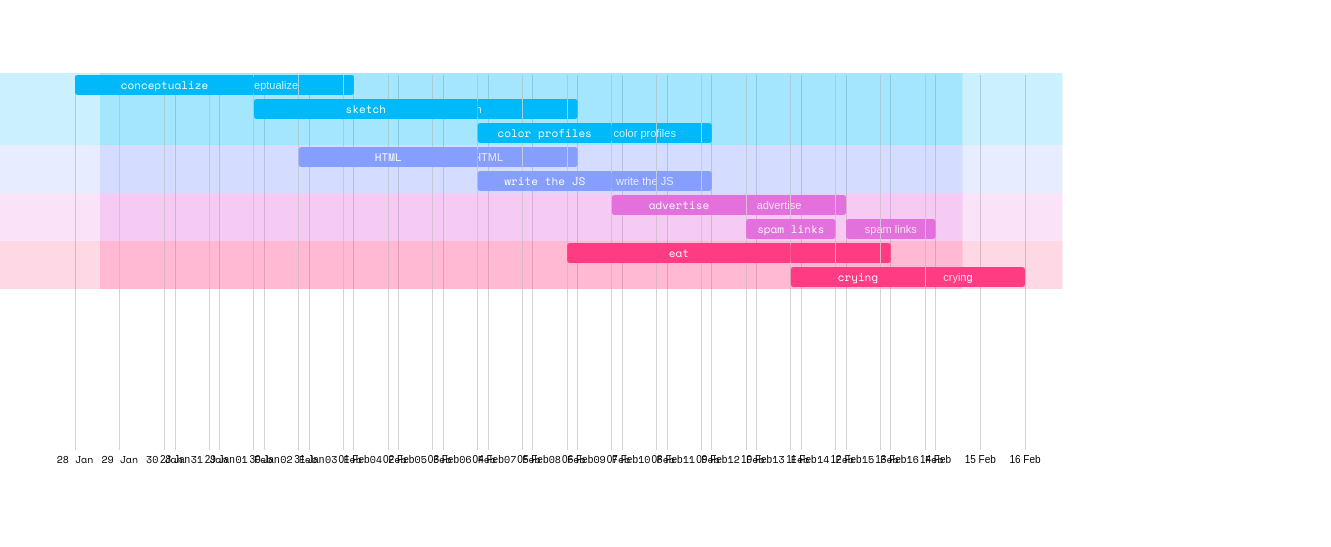
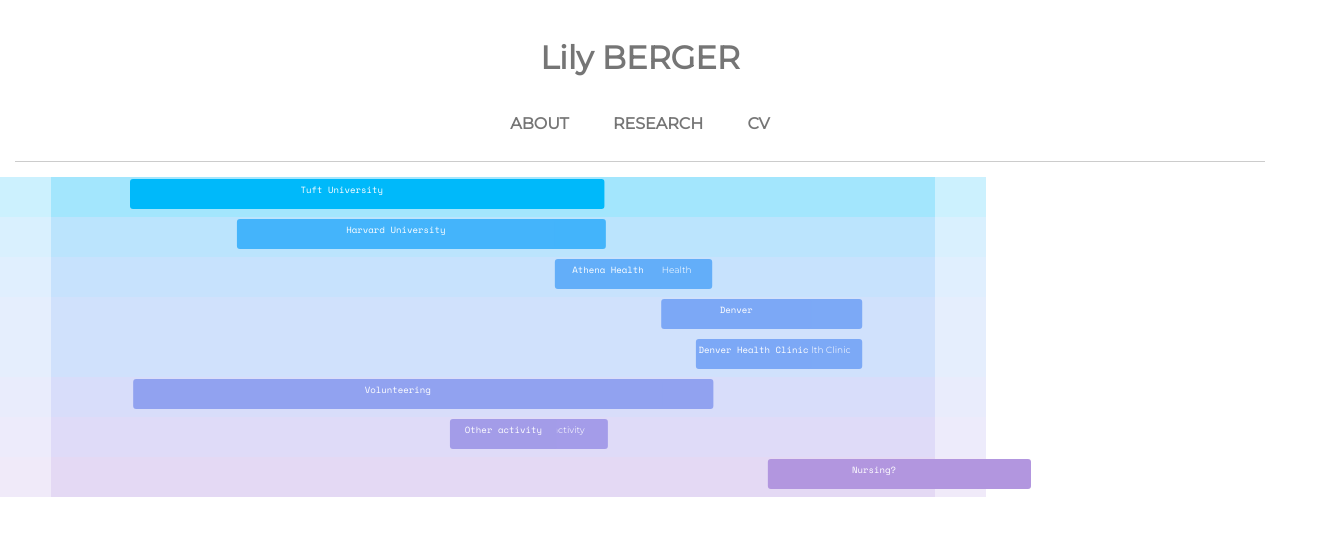
Before and after one commit to lberger1993/lilyberger.com, a plain HTML site: page index.html in a window 1280 px wide. Shown: the whole page, 1331 px wide, since content can reach past the window. Drawn offline with nearby package versions, Linux system fonts and the light colour scheme.

Commit message:
Initial prototyle with d3

```diff
--- a/css/main.css
+++ b/css/main.css
@@ -15,6 +15,16 @@
     font-size: 1em;
     line-height: 1.4;
     font-family: 'Space Mono', monospace;
+}
+body {
+  font-family: 'Montserrat', sans-serif;
+
+}
+ul li{
+  font-family: 'Montserrat', sans-serif;
+  display: inline-block;
+  padding:10px 20px 10px 20px;
+  text-transform: uppercase;
 }
 
 /*
@@ -38,6 +48,16 @@
 /*
  * A better looking default horizontal rule
  */
+h1{
+  font-family: 'Montserrat', sans-serif;
+  text-align: center;
+}
+header{
+  margin-bottom:-50px;
+  padding:15px;
+  text-align: center;
+  color:rgba(0,0,0,0.54);
+}
 
 hr {
     display: block;
@@ -107,59 +127,62 @@
   }
   body {
       background: #fff;
-      font-family: 'Open-Sans',sans-serif;
+      font-family: 'Montserrat', sans-serif;
 
   }
 
 #container{
   margin: 0 auto;
   position: relative;
-  width:800px;
+  width:100%;
   overflow: visible;
 }
-
+#container .svg {
+  margin: 0 auto;
+  left:2%;
+  right:2%;
+}
 
   .svg {
-    width:1000px;
-    height:500px;
+    width:100%;/*  width:800px;*/
+    height:400px;
     overflow: visible;
     position:absolute;
 }
-
-.grid .tick {
-    stroke: lightgrey;
-    opacity: 0.3;
-    shape-rendering: crispEdges;
-}
-.grid path {
-      stroke-width: 0;
+#title {
+  font-size:20px;
 }
 
-
 #tag {
+  font-family: 'Space Mono', monospace;
   color: white;
-  background: #FA283D;
-  width: 150px;
+  margin-top:15%;
+  background: black;
+  z-index: 10000;
+  width: 25%;
+  height:150px;
   position: absolute;
   display: none;
   padding:3px 6px;
-  margin-left: -80px;
-  font-size: 11px;
+  margin-left: 25%;
+  font-size: 12px;
+  text-align: center;
+  opacity:1;
 }
 
 
 
 #tag:before {
+
   border: solid transparent;
   content: ' ';
   height: 0;
-  left: 50%;
+
   margin-left: -5px;
   position: absolute;
   width: 0;
   border-width: 10px;
   border-bottom-color: #FA283D;
-  top: -20px;
 }
 
 
--- a/index.html
+++ b/index.html
@@ -15,17 +15,29 @@
         <script src="js/vendor/modernizr-2.8.3.min.js"></script>
         <script src="http://cdnjs.cloudflare.com/ajax/libs/d3/3.3.3/d3.min.js"> </script>
         <link href="https://fonts.googleapis.com/css?family=Space+Mono:400,700" rel="stylesheet">
+        <link href="https://fonts.googleapis.com/css?family=Montserrat" rel="stylesheet">
     </head>
     <body>
         <!--[if lt IE 8]>
             <p class="browserupgrade">You are using an <strong>outdated</strong> browser. Please <a href="http://browsehappy.com/">upgrade your browser</a> to improve your experience.</p>
         <![endif]-->
 
-        <!-- Add graph here -->
+
+
 
         <div id = "container">
-        <div class = "svg"></div>
-        <div id = "tag"></div>
+        <header>
+           <h1> Lily BERGER </h1>
+           <h4> <ul>
+                <li> about </li>
+                <li> research</li>
+                <li> CV </li>
+                </ul>
+           </h4>
+           <hr>
+        </header>
+            <div class = "svg"></div>
+            <div id = "tag"></div>
         </div>
         <script src="https://code.jquery.com/jquery-1.12.0.min.js"></script>
         <script>window.jQuery || document.write('<script src="js/vendor/jquery-1.12.0.min.js"><\/script>')</script>
--- a/js/main.js
+++ b/js/main.js
@@ -1,5 +1,5 @@
   var w = 1000;
-  var h = 500;
+  var h = 400;
 
   var svg = d3.selectAll(".svg")
     //.selectAll("svg")
@@ -9,69 +9,62 @@
     .attr("class", "svg");
 
   var taskArray = [{
-      task: "conceptualize",
-      type: "development",
-      startTime: "2013-1-28", //year/month/day
-      endTime: "2013-2-1",
-      details: "This actually didn't take any conceptualization"
+      task: "Tuft University",
+      type: "Bachelor of Science",
+      startTime: "2010-1-28", //year/month/day
+      endTime: "2014-2-1",
+      details: "Details details detail"
     },
 
     {
-      task: "sketch",
-      type: "development",
-      startTime: "2013-2-1",
-      endTime: "2013-2-6",
-      details: "No sketching either, really"
-    },
-
-    {
-      task: "color profiles",
-      type: "development",
-      startTime: "2013-2-6",
-      endTime: "2013-2-9"
-    },
-
-    {
-      task: "HTML",
+      task: "Harvard University",
       type: "coding",
-      startTime: "2013-2-2",
-      endTime: "2013-2-6",
+      startTime: "2011-2-2",
+      endTime: "2014-2-6",
       details: "all three lines of it"
     },
 
     {
-      task: "write the JS",
-      type: "coding",
-      startTime: "2013-2-6",
-      endTime: "2013-2-9"
+      task: "Athena Health",
+      type: "promotion",
+      startTime: "2014-2-6",
+      endTime: "2015-2-9"
     },
 
     {
-      task: "advertise",
-      type: "promotion",
-      startTime: "2013-2-9",
-      endTime: "2013-2-12",
+      task: "Denver",
+      type: "festivity",
+      startTime: "2015-2-9",
+      endTime: "2016-07-12",
       details: "This counts, right?"
     },
-
     {
-      task: "spam links",
-      type: "promotion",
-      startTime: "2013-2-12",
-      endTime: "2013-2-14"
-    }, {
-      task: "eat",
+      task: "Denver Health Clinic",
+      type: "festivity",
+      startTime: "2015-6-9",
+      endTime: "2016-07-12",
+      details: "This counts, right?"
+    },
+    {
+      task: "Volunteering",
       type: "celebration",
+      startTime: "2010-2-8",
+      endTime: "2015-2-13",
+      details: "All the things"
+    },
+    {
+      task: "Other activity",
+      type: "blah",
       startTime: "2013-2-8",
-      endTime: "2013-2-13",
+      endTime: "2014-2-13",
       details: "All the things"
     },
 
     {
-      task: "crying",
-      type: "celebration",
-      startTime: "2013-2-13",
-      endTime: "2013-2-16"
+      task: "Nursing?",
+      type: "other type",
+      startTime: "2016-2-13",
+      endTime: "2018-2-16"
     },
 
   ];
@@ -98,6 +91,8 @@
 
   categories = checkUnique(categories);
 
+
+
   makeGant(taskArray, w, h);
 
   var title = svg.append("text")
@@ -105,24 +100,25 @@
     .attr("x", w / 2)
     .attr("y", 25)
     .attr("text-anchor", "middle")
-    .attr("font-size", 10)
+    .attr("font-size", 13)
     .attr("fill", "#009FFC");
 
   function makeGant(tasks, pageWidth, pageHeight) {
 
-    var barHeight = 20;
-    var gap = barHeight + 4;
-    var topPadding = 75;
-    var sidePadding = 75;
+    var barHeight = 30;
+    var gap = barHeight + 10;
+    var topPadding = 35;
+    var sidePadding = 130;
 
+    //mess around here with the color scale
     var colorScale = d3.scale.linear()
       .domain([0, categories.length])
-      .range(["#00B9FA", "#F95002"])
+      .range(["#00B9FA", "#BE90D4"])
       .interpolate(d3.interpolateHcl);
 
-    makeGrid(sidePadding, topPadding, pageWidth, pageHeight);
+    //makeGrid(sidePadding, topPadding, pageWidth, pageHeight);
     drawRects(tasks, gap, topPadding, sidePadding, barHeight, colorScale, pageWidth, pageHeight);
-    //vertLabels(gap, topPadding, sidePadding, barHeight, colorScale);
+
 
   }
 
@@ -188,7 +184,7 @@
       .attr("y", function(d, i) {
         return i * theGap + 14 + theTopPad;
       })
-      .attr("font-size", 11)
+      .attr("font-size", 9)
       .attr("text-anchor", "middle")
       .attr("text-height", theBarHeight)
       .attr("fill", "#fff");
@@ -198,13 +194,14 @@
       var tag = "";
 
       if (d3.select(this).data()[0].details != undefined) {
-        tag = "Task: " + d3.select(this).data()[0].task + "<br/>" +
+        tag = "" + d3.select(this).data()[0].task + "<br/>" +
           "Type: " + d3.select(this).data()[0].type + "<br/>" +
           "Starts: " + d3.select(this).data()[0].startTime + "<br/>" +
           "Ends: " + d3.select(this).data()[0].endTime + "<br/>" +
           "Details: " + d3.select(this).data()[0].details;
+          console.log(tag);
       } else {
-        tag = "Task: " + d3.select(this).data()[0].task + "<br/>" +
+        tag = "" + d3.select(this).data()[0].task + "<br/>" +
           "Type: " + d3.select(this).data()[0].type + "<br/>" +
           "Starts: " + d3.select(this).data()[0].startTime + "<br/>" +
           "Ends: " + d3.select(this).data()[0].endTime;
@@ -228,21 +225,23 @@
       var tag = "";
 
       if (d3.select(this).data()[0].details != undefined) {
-        tag = "Task: " + d3.select(this).data()[0].task + "<br/>" +
-          "Type: " + d3.select(this).data()[0].type + "<br/>" +
-          "Starts: " + d3.select(this).data()[0].startTime + "<br/>" +
-          "Ends: " + d3.select(this).data()[0].endTime + "<br/>" +
-          "Details: " + d3.select(this).data()[0].details;
+        tag = "<div id ='title'> Title </div>" + d3.select(this).data()[0].task + "<br/>" +
+          "Details: " + d3.select(this).data()[0].details +
+          "Dates" + d3.select(this).data()[0].startTime + d3.select(this).data()[0].endTime;
+          ;
       } else {
-        tag = "Task: " + d3.select(this).data()[0].task + "<br/>" +
+        tag = " " + d3.select(this).data()[0].task + "<br/>" +
           "Type: " + d3.select(this).data()[0].type + "<br/>" +
           "Starts: " + d3.select(this).data()[0].startTime + "<br/>" +
           "Ends: " + d3.select(this).data()[0].endTime;
       }
       var output = document.getElementById("tag");
 
-      var x = (this.x.animVal.value + this.width.animVal.value / 2) + "px";
-      var y = this.y.animVal.value + 25 + "px";
+      var x = (this.width.animVal.value / 2) + "px";
+      var y = (this.y.animVal.value / 2) + "px";
+
+      console.log("This is the x", x);
+      console.log("This is the y", y);
 
       output.innerHTML = tag;
       output.style.top = y;
@@ -310,9 +309,10 @@
           return d[1] * theGap / 2 + theTopPad;
         }
       })
-      .attr("font-size", 11)
+      .attr("font-size", 13)
       .attr("text-anchor", "start")
-      .attr("text-height", 14)
+      .attr("text-height", 20)
+      .attr("width", 30)
       .attr("fill", function(d) {
         for (var i = 0; i < categories.length; i++) {
           if (d[0] == categories[i]) {
```
Also changed, not shown: CV.html (added, +12 -0 lines), css/normalize.css.
